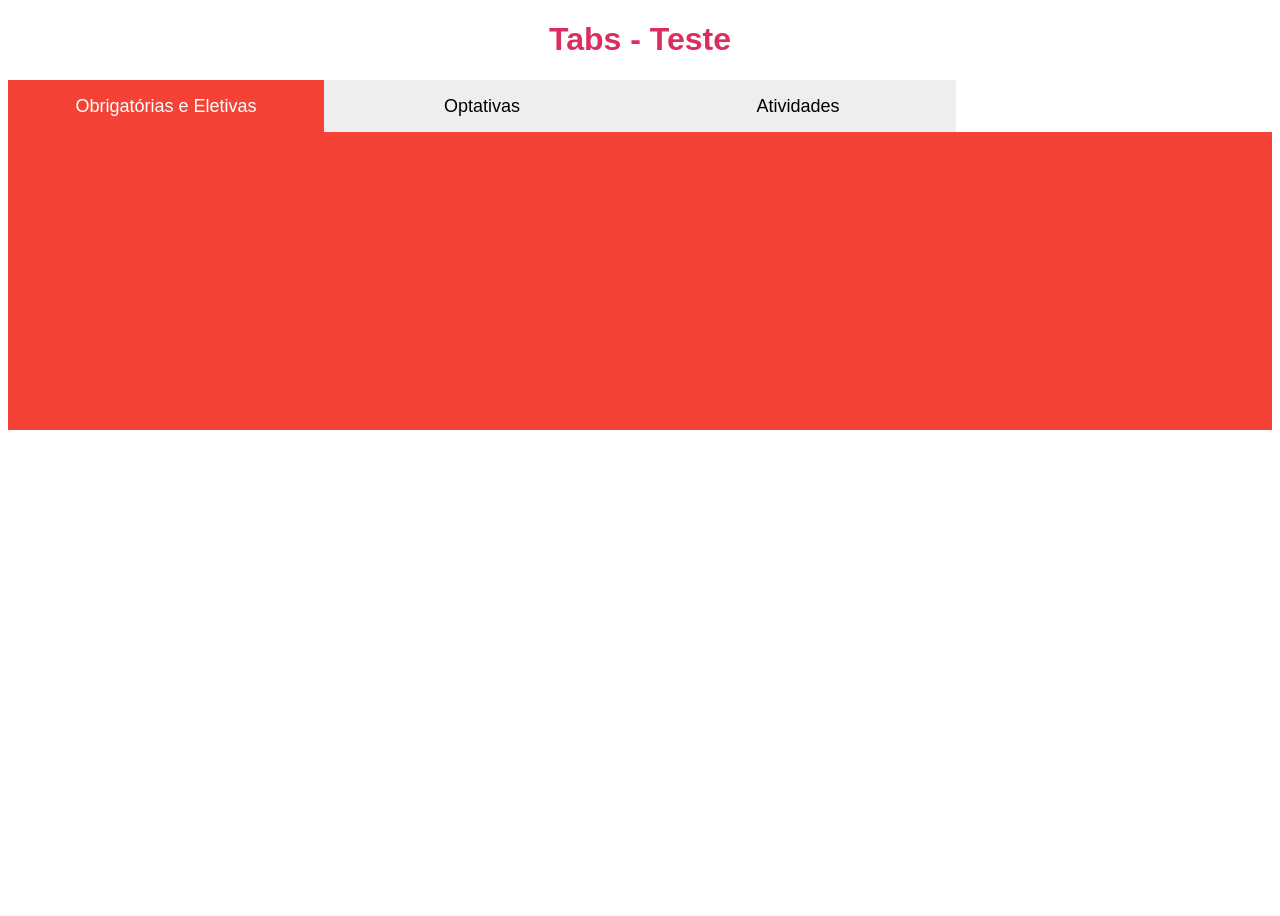
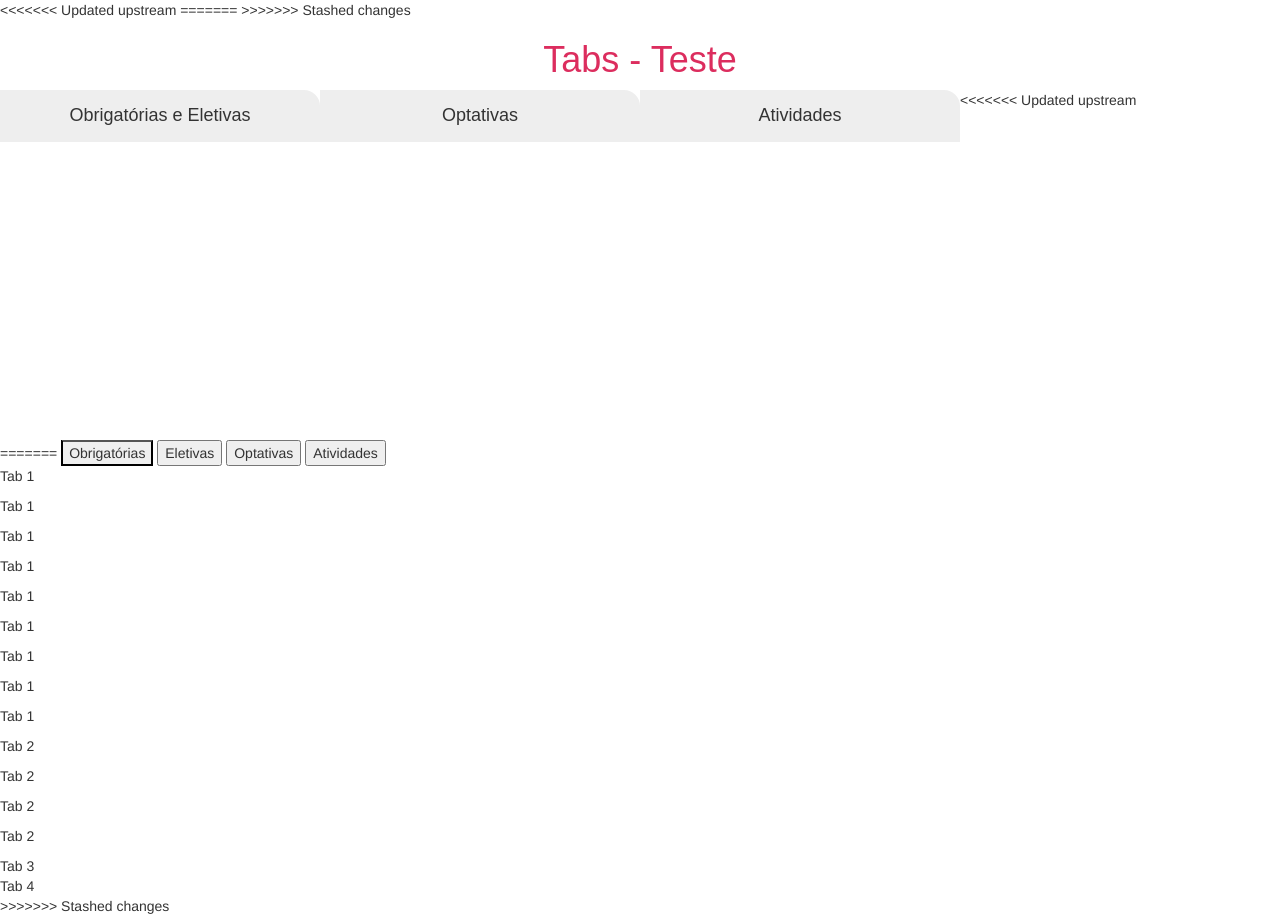
Before and after one commit to SamayUFC/EquipeJambo-SQMF, a PHP site: page /tabs.html in a window 1280 px wide. Before the commit the page ends 430 px from the top, so only its background shows below. Run offline with PHP 8.4, Linux system fonts and the light colour scheme; some libraries are stand-ins or nearby versions.

Commit message:
Melhoria das abas

```diff
--- a/calculator.html
+++ b/calculator.html
@@ -20,7 +20,11 @@
 <body>
     <header>
         <div class="container-header">
+<<<<<<< Updated upstream
             <img src="#" alt="imagem-logo">
+=======
+            <img src="assets/jk-placeholder-image.jpg" alt="imagem-logo">
+>>>>>>> Stashed changes
             <nav>
                 <a href="index.html">Home</a>
                 <a href="#">Sobre</a>
--- a/scripts/scriptTabs.js
+++ b/scripts/scriptTabs.js
@@ -5,13 +5,29 @@
     tabButtons.forEach(function(node){
         node.style.backgroundColor="";
         node.style.color="";
+<<<<<<< Updated upstream
     });
     tabButtons[panelIndex].style.backgroundColor=colorCode;
     tabButtons[panelIndex].style.color="white";
+=======
+        node.style.borderBottom="solid 2px black";
+        node.style.borderTop="solid 2px black";
+        node.style.borderRight="solid 2px black";
+    });
+    tabButtons[panelIndex].style.backgroundColor=colorCode;
+    tabButtons[panelIndex].style.color="white";
+    tabButtons[panelIndex].style.borderBottom="none";
+>>>>>>> Stashed changes
     tabPanels.forEach(function(node){
         node.style.display="none";
     });
     tabPanels[panelIndex].style.display="block";
     tabPanels[panelIndex].style.backgroundColor=colorCode;
+<<<<<<< Updated upstream
+=======
+    tabPanels[panelIndex].style.borderBottom="solid 2px black";
+    tabPanels[panelIndex].style.borderLeft="solid 2px black";
+    tabPanels[panelIndex].style.borderRight="solid 2px black";
+>>>>>>> Stashed changes
 }
 showPanel(0,'#f44336');
--- a/stylesheets/tabs.css
+++ b/stylesheets/tabs.css
@@ -4,8 +4,14 @@
     text-align: center;
 }
 .tabContainer{
+<<<<<<< Updated upstream
     width: 100%;
     height: 350px;
+=======
+    width: 80%;
+    height: 350px;
+    margin: auto;
+>>>>>>> Stashed changes
 }
 .tabContainer .buttonContainer{
     height: 15%;
@@ -15,6 +21,11 @@
     height: 100%;
     float: left;
     border: none;
+<<<<<<< Updated upstream
+=======
+    border-top-left-radius: 16px;
+    border-top-right-radius: 16px;
+>>>>>>> Stashed changes
     outline:none;
     cursor: pointer;
     padding: 10px;
@@ -26,18 +37,31 @@
     background-color: #d7d4d4;
 }
 .tabContainer .tabPanel{
+<<<<<<< Updated upstream
     height: 85%;
     background-color: gray;
     color: white;
     text-align: center;
     padding-top: 105px;
+=======
+    height: auto;
+    background-color: gray;
+    color: white;
+    text-align: center;
+>>>>>>> Stashed changes
     box-sizing: border-box;
     font-family: sans-serif;
     font-size: 22px;
     display: none;
+<<<<<<< Updated upstream
 }
 
 #calculadora {
     height: 85%;
     width: 100%;
+=======
+    padding: 1em;
+    border-bottom-left-radius: 16px;
+    border-bottom-right-radius: 16px;
+>>>>>>> Stashed changes
 }
--- a/tabs.html
+++ b/tabs.html
@@ -4,12 +4,34 @@
     <meta charset="UTF-8">
     <title>Tabs</title>
     <link rel="stylesheet" type="text/css" href="stylesheets\tabs.css">
+<<<<<<< Updated upstream
+=======
+
+    <!-- Bootstrap -->
+    <link rel="stylesheet" href="http://netdna.bootstrapcdn.com/bootstrap/3.1.1/css/bootstrap.min.css">
+    <link href="http://maxcdn.bootstrapcdn.com/font-awesome/4.1.0/css/font-awesome.min.css" rel="stylesheet">
+
+    <style>
+        .panel .panel-heading {
+            background: #FFBFC3;
+            color: black;
+            font-weight: bold;
+            font-size: 20px;
+            font-family: verdana
+        }
+        .panel .panel-heading:hover {
+            background: grey;
+            color: white;
+        }
+    </style>
+>>>>>>> Stashed changes
 </head>
 
 <body>
     <h1 class="title">Tabs - Teste</h1>
     <div class="tabContainer">
         <div class="buttonContainer">
+<<<<<<< Updated upstream
             <button onclick="showPanel(0,'#f44336')">Obrigatórias e Eletivas</button>
             <button onclick="showPanel(1,'#4caf50')">Optativas</button>
             <button onclick="showPanel(2,'#2196f3')">Atividades</button>
@@ -22,5 +44,46 @@
     </div>
 
     <script src="scripts\scriptTabs.js"></script>
+=======
+            <button onclick="showPanel(0,'#f44336')" style="border-left: 2px solid black;">Obrigatórias</button>
+            <button onclick="showPanel(1,'#4caf50')">Eletivas</button>
+            <button onclick="showPanel(2,'#2196f3')">Optativas</button>
+            <button onclick="showPanel(3,'#51F9f4')">Atividades</button>
+        </div>
+        <div class="tabPanel">
+            <p>Tab 1</p>
+            <p>Tab 1</p>
+            <p>Tab 1</p>
+            <p>Tab 1</p>
+            <p>Tab 1</p>
+            <p>Tab 1</p>
+            <p>Tab 1</p>
+            <p>Tab 1</p>
+            <p>Tab 1</p>
+        </div>
+        <div class="tabPanel">
+            <p>Tab 2</p>
+            <p>Tab 2</p>
+            <p>Tab 2</p>
+            <p>Tab 2</p>
+        </div>
+        <div class="tabPanel">Tab 3</div>
+        <div class="tabPanel">Tab 4</div>
+    </div>
+
+    <script src="scripts\scriptTabs.js"></script>
+    <script src="https://ajax.googleapis.com/ajax/libs/jquery/1.11.0/jquery.min.js"></script>
+    <script src="http://netdna.bootstrapcdn.com/bootstrap/3.1.1/js/bootstrap.min.js"></script>
+    <script>
+        function toggleChevron(e) {
+            var theAccordion = $(this).closest('.panel-group');
+            $(e.target)
+                .prev('.panel-heading')
+                .find('i.indicator')
+        }
+        $('.panel-group').on('shown.bs.collapse', toggleChevron);
+        $('.panel-group').on('hidden.bs.collapse', toggleChevron);
+    </script>
+>>>>>>> Stashed changes
 </body>
 </html>
--- a/tools-page.html
+++ b/tools-page.html
@@ -13,7 +13,11 @@
 <body>
     <header>
         <div class="container-header">
+<<<<<<< Updated upstream
             <img src="#" alt="imagem-logo">
+=======
+            <img src="assets/jk-placeholder-image.jpg" alt="imagem-logo">
+>>>>>>> Stashed changes
             <nav>
                 <a href="index.html">Home</a>
                 <a href="#">Sobre</a>
```
Also changed, not shown: columnsteste.html (added, +156 -0 lines), stylesheets/style.css (+9 -0 lines), stylesheets/stylecalculator.css (+8 -0 lines), stylesheets/styletools.css (+12 -0 lines).
